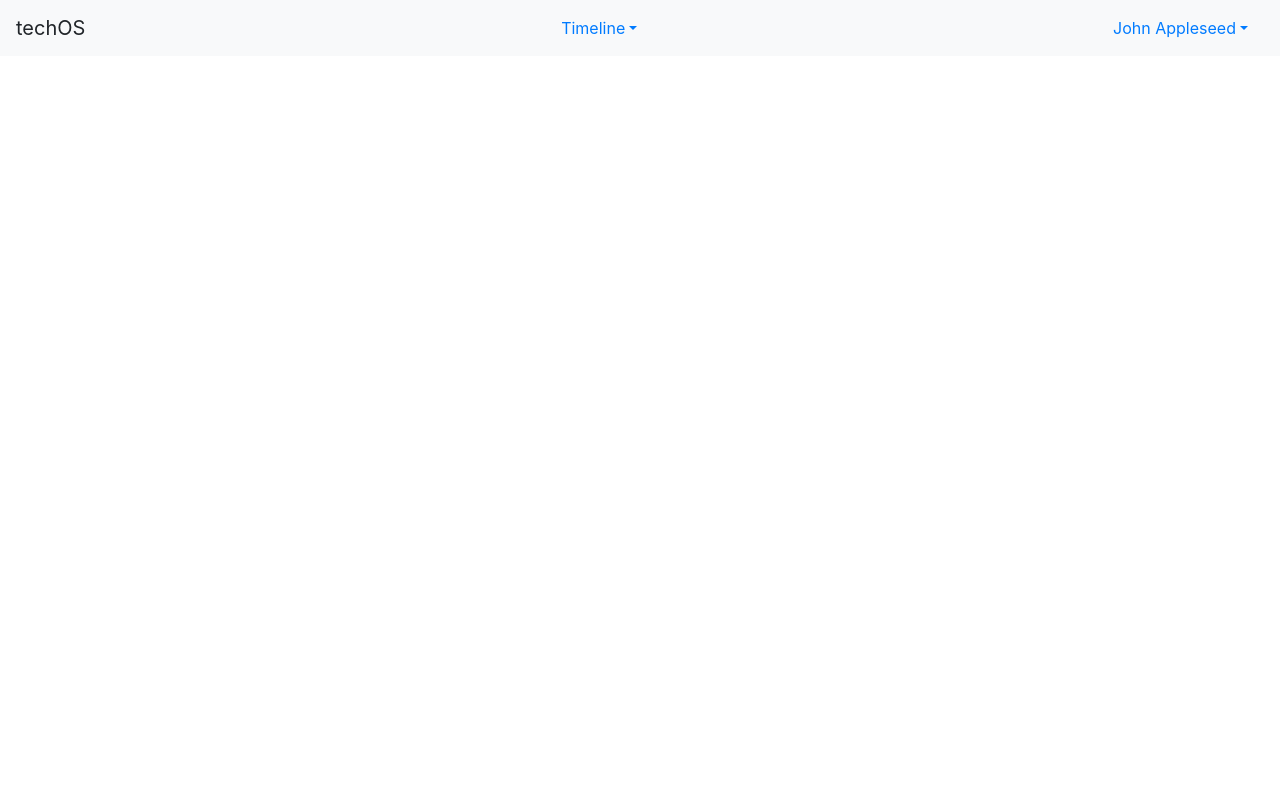
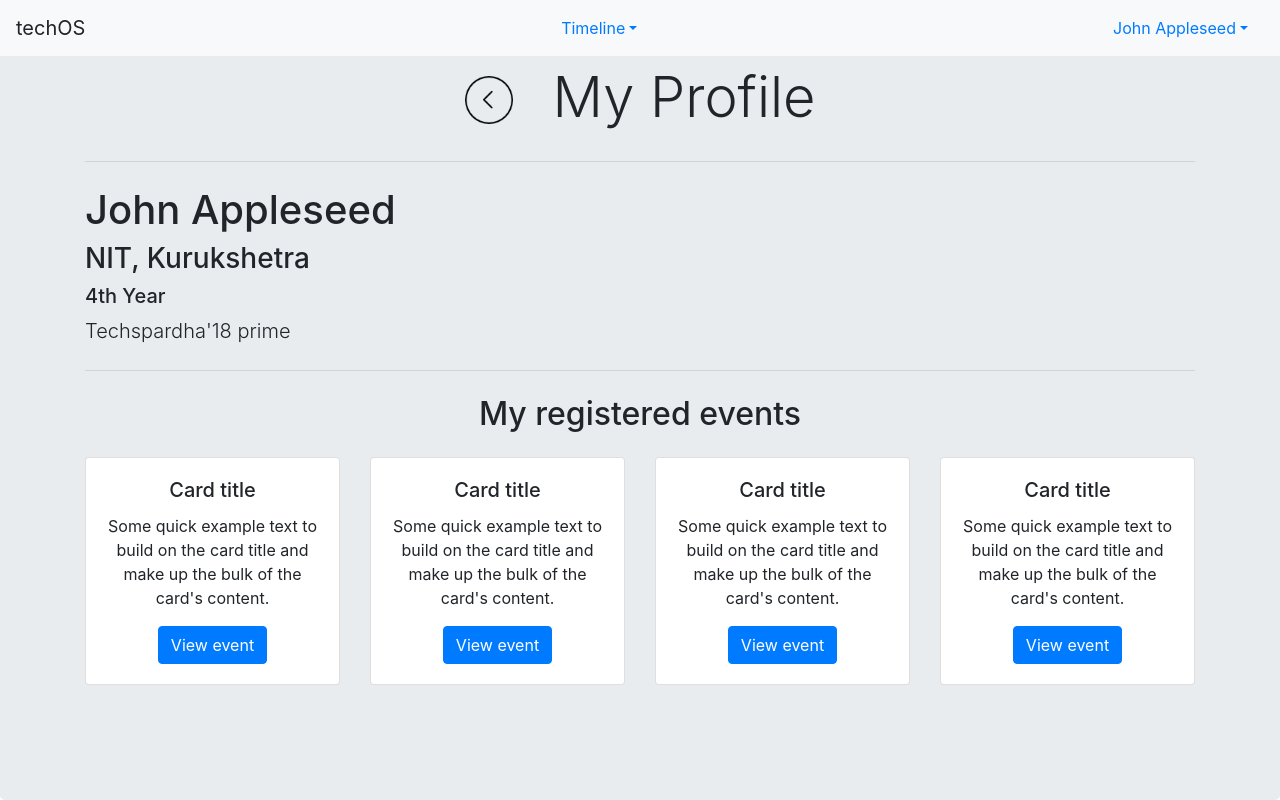
Before and after one commit to gawdsnitkkr/Techspardha-18-prime, a React (Create React App) app: page /user in a window 1280 px wide. Built offline with nearby package versions, Linux system fonts and the light colour scheme.

Commit message:
user page added

```diff
--- /dev/null
+++ b/myProfile/myProfile.css
@@ -0,0 +1,20 @@
+#myProfile-page {
+	min-height: 100vh;
+	margin: 0px;
+}
+#back-btn {
+	margin-top: -10px;
+	margin-right: 40px;
+	width: 48px;
+	transition: all 0.2s ease;
+	cursor: pointer;
+}
+#back-btn:hover {
+	margin-right: 50px;
+}
+#myProfile-heading {
+	margin-bottom: 30px;
+}
+#user-name, #user-college, #user-year {
+	text-transform: capitalize;
+}
--- a/src/App.jsx
+++ b/src/App.jsx
@@ -7,6 +7,7 @@ import Guests from './components/Guests/Guests';
 import Contact from './components/ContactUs/ContactUs';
 import AboutUs from './components/AboutUs/AboutUs';
 import Sponsers from './components/Sponsers/Sponsers';
+import User from './components/User/User';
 
 const App = () => (
   <BrowserRouter>
@@ -19,6 +20,7 @@ const App = () => (
         <Route path="/contactUs" component={Contact} />
         <Route path="/aboutUs" component={AboutUs} />
         <Route path="/sponsers" component={Sponsers} />
+        <Route path="/user" component={User} />
       </div>
     </Switch>
   </BrowserRouter>
--- a/src/components/Nav/Nav.jsx
+++ b/src/components/Nav/Nav.jsx
@@ -1,7 +1,8 @@
 import React from 'react';
+import { Link } from 'react-router-dom';
 import $ from 'jquery';
+import Finder from '../Finder/Finder';
 import './Nav.css';
-import Finder from '../Finder/Finder';
 
 
 class Nav extends React.Component {
@@ -94,18 +95,10 @@ class Nav extends React.Component {
 
             </a>
             <div className="dropdown-menu" aria-labelledby="navbarUserOptionsDropdown" id="userDropdown">
-              <a className="dropdown-item" href="#myProfile">
+              <Link className="dropdown-item" to="/user">
 	My Profile
 
-              </a>
-              <a className="dropdown-item" href="#userRegisteredEvents">
-	Registered Events
-
-              </a>
-              <a className="dropdown-item" href="#userRecommendedEvents">
-	Recommended Events
-
-              </a>
+              </Link>
               <a className="dropdown-item" href="#userLogout">
 	Log Out
 
--- /dev/null
+++ b/src/components/User/User.css
@@ -0,0 +1,20 @@
+#myProfile-page {
+	min-height: 100vh;
+	margin: 0px;
+}
+#back-btn {
+	margin-top: -10px;
+	margin-right: 40px;
+	width: 48px;
+	transition: all 0.2s ease;
+	cursor: pointer;
+}
+#back-btn:hover {
+	margin-right: 50px;
+}
+#myProfile-heading {
+	margin-bottom: 30px;
+}
+#user-name, #user-college, #user-year {
+	text-transform: capitalize;
+}
--- /dev/null
+++ b/src/components/User/User.jsx
@@ -0,0 +1,111 @@
+import React from 'react';
+import { Link } from 'react-router-dom';
+import './User.css';
+
+const User = () => (
+  <div className="jumbotron" id="myProfile-page">
+    <h1 className="display-4 text-center" id="contactUs-heading">
+      <small>
+        <Link to="/">
+          <img src="/images/back.png" id="back-btn" />
+        </Link>
+      </small>
+My Profile
+    </h1>
+
+    <div className="container">
+
+      <hr className="my-4" />
+      <h1 id="user-name">
+John Appleseed
+      </h1>
+      <h3 id="user-college">
+NIT, Kurukshetra
+      </h3>
+      <h5 id="user-year">
+4th year
+      </h5>
+      <p className="lead">
+Techspardha'18 prime
+      </p>
+
+    </div>
+
+    <div className="container text-center">
+      <hr className="my-4" />
+      <h2 className="mb-4">
+My registered events
+      </h2>
+      <div className="row">
+
+        <div className="col-sm-3">
+          <div className="card">
+            <div className="card-body">
+              <h5 className="card-title">
+Card title
+              </h5>
+              <p className="card-text">
+Some quick example text to build on the card title and make up the bulk of the card's content.
+              </p>
+              <a href="#" className="btn btn-primary">
+View event
+              </a>
+            </div>
+          </div>
+        </div>
+
+        <div className="col-sm-3">
+          <div className="card">
+            <div className="card-body">
+              <h5 className="card-title">
+Card title
+              </h5>
+              <p className="card-text">
+Some quick example text to build on the card title and make up the bulk of the card's content.
+              </p>
+              <a href="#" className="btn btn-primary">
+View event
+              </a>
+            </div>
+          </div>
+        </div>
+
+        <div className="col-sm-3">
+          <div className="card">
+            <div className="card-body">
+              <h5 className="card-title">
+Card title
+              </h5>
+              <p className="card-text">
+Some quick example text to build on the card title and make up the bulk of the card's content.
+              </p>
+              <a href="#" className="btn btn-primary">
+View event
+              </a>
+            </div>
+          </div>
+        </div>
+
+        <div className="col-sm-3">
+          <div className="card">
+            <div className="card-body">
+              <h5 className="card-title">
+Card title
+              </h5>
+              <p className="card-text">
+Some quick example text to build on the card title and make up the bulk of the card's content.
+              </p>
+              <a href="#" className="btn btn-primary">
+View event
+              </a>
+            </div>
+          </div>
+        </div>
+
+      </div>
+    </div>
+
+  </div>
+);
+
+export default User;
```
Also changed, not shown: myProfile/myProfile.html (added, +78 -0 lines).
